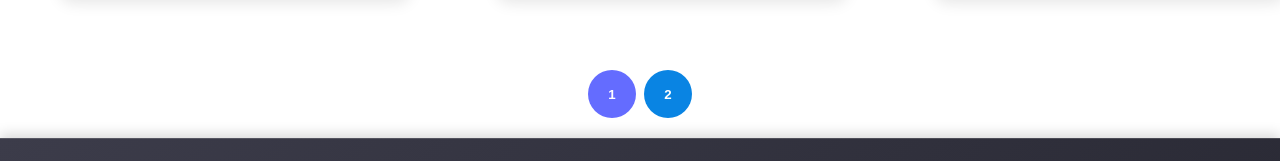
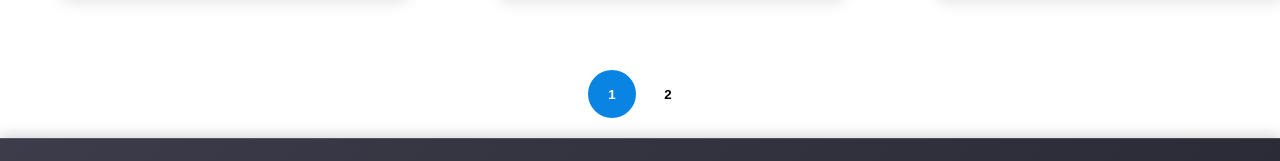
Before and after one commit to iamrajmani/rajmani-portfolio, a React (Create React App) app: page /projects in a window 1280 px wide. Shown: the part 1872-2033 px from the top of the page. Built offline with nearby package versions, Linux system fonts and the light colour scheme.

Commit message:
Projects.css

```diff
--- a/src/pages/Projects/Projects.css
+++ b/src/pages/Projects/Projects.css
@@ -310,8 +310,8 @@
   height: 3.0rem;
   border-radius: 100%;
   border: grey;
-  background-color: #0984e3;
-  color: #ffffff;
+  background-color: #ffffff;
+  color: #000000;
   font-weight: bold;
   cursor: pointer;
   display: flex;
@@ -326,7 +326,7 @@
 }
 
 .pagination-button.active {
-  background-color: #646cff;
+  background-color: #0984e3;
   color: white;
 }
 
```
